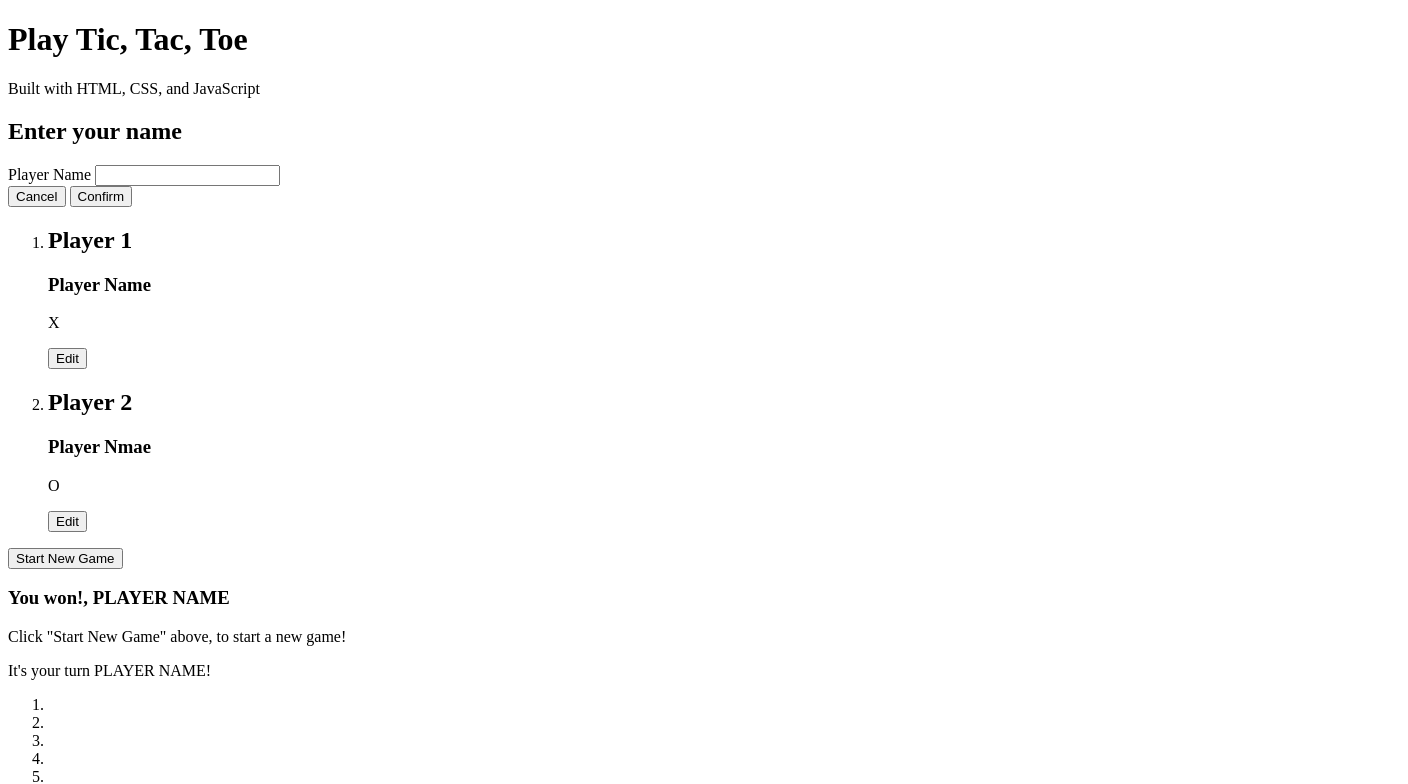
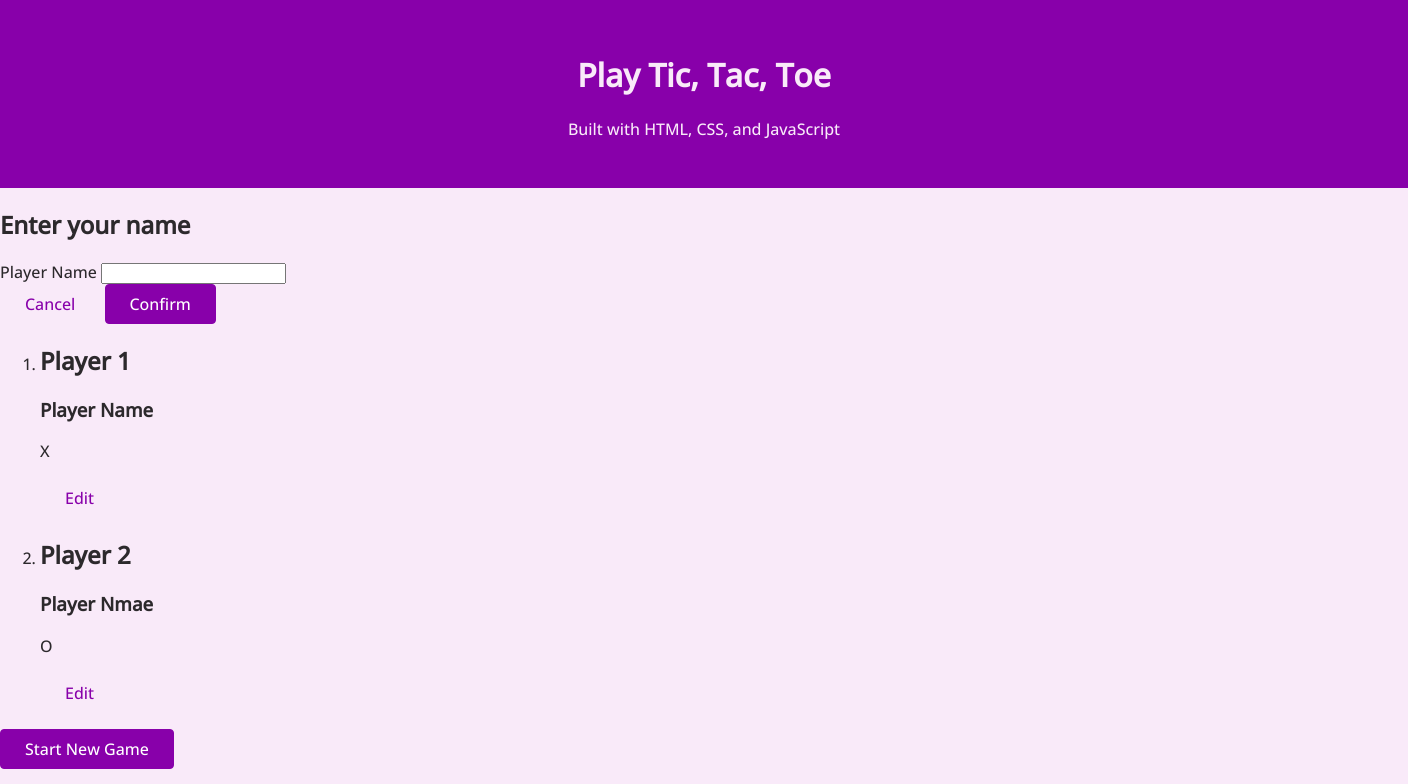
Before and after one commit to FaresArnous/Tic-Tac-Toe-game, a plain HTML site: page index.html in a window 1280 px wide. Shown: the top 784 px of the page, 1408 px wide, since content can reach past the window. Drawn offline with nearby package versions, Linux system fonts and the light colour scheme.

Commit message:
added some styles, class, and id's to some elements

```diff
--- a/index.html
+++ b/index.html
@@ -4,11 +4,18 @@
     <meta charset="UTF-8" />
     <meta name="viewport" content="width=device-width, initial-scale=1.0" />
     <title>Tic-Tac-Toe</title>
+
+    <link rel="preconnect" href="https://fonts.googleapis.com" />
+    <link rel="preconnect" href="https://fonts.gstatic.com" crossorigin />
+    <link
+      href="https://fonts.googleapis.com/css2?family=Open+Sans:wght@500&display=swap"
+      rel="stylesheet" />
+
     <link rel="stylesheet" href="style.css" />
     <script src="app.js" defer></script>
   </head>
   <body>
-    <header>
+    <header id="main-header">
       <h1>Play Tic, Tac, Toe</h1>
       <p>Built with HTML, CSS, and JavaScript</p>
     </header>
@@ -21,8 +28,8 @@
             <input type="text" name="Playername" id="Playername" />
           </div>
           <div>
-            <button type="button">Cancel</button>
-            <button type="submit">Confirm</button>
+            <button type="button" class="btn btn-alt">Cancel</button>
+            <button type="submit" class="btn">Confirm</button>
           </div>
         </form>
       </aside>
@@ -33,7 +40,7 @@
               <h2>Player 1</h2>
               <h3>Player Name</h3>
               <p>X</p>
-              <button class="edit-btn">Edit</button>
+              <button class="btn btn-alt">Edit</button>
             </article>
           </li>
           <li>
@@ -41,11 +48,11 @@
               <h2>Player 2</h2>
               <h3>Player Nmae</h3>
               <p>O</p>
-              <button class="edit-btn">Edit</button>
+              <button class="btn btn-alt">Edit</button>
             </article>
           </li>
         </ol>
-        <button>Start New Game</button>
+        <button class="btn">Start New Game</button>
       </section>
 
       <section id="active-game">
--- a/style.css
+++ b/style.css
@@ -0,0 +1,40 @@
+body {
+  margin: 0;
+  padding: 0;
+  font-family: "Open Sans", "Franklin Gothic Medium";
+  color: rgb(44, 41, 44);
+  background-color: rgb(249, 234, 249);
+}
+
+#main-header {
+  color: rgb(249, 234, 249);
+  width: 100%;
+  margin: 0;
+  padding: 2rem 5%;
+  text-align: center;
+  background-color: rgb(136, 0, 170);
+}
+
+.btn {
+  font: inherit;
+  padding: 0.5rem 1.5rem;
+  background-color: rgb(136, 0, 170);
+  border: 1px solid rgb(136, 0, 170);
+  color: white;
+  border-radius: 4px;
+  cursor: pointer;
+}
+.btn-alt {
+  background-color: transparent;
+  border-color: transparent;
+  color: rgb(136, 0, 170);
+}
+
+.btn:hover {
+  background-color: rgb(100, 2, 124);
+  border-color: rgb(100, 2, 124);
+}
+.btn-alt:hover {
+  background-color: rgb(219, 194, 238);
+  border-color: transparent;
+}
```
